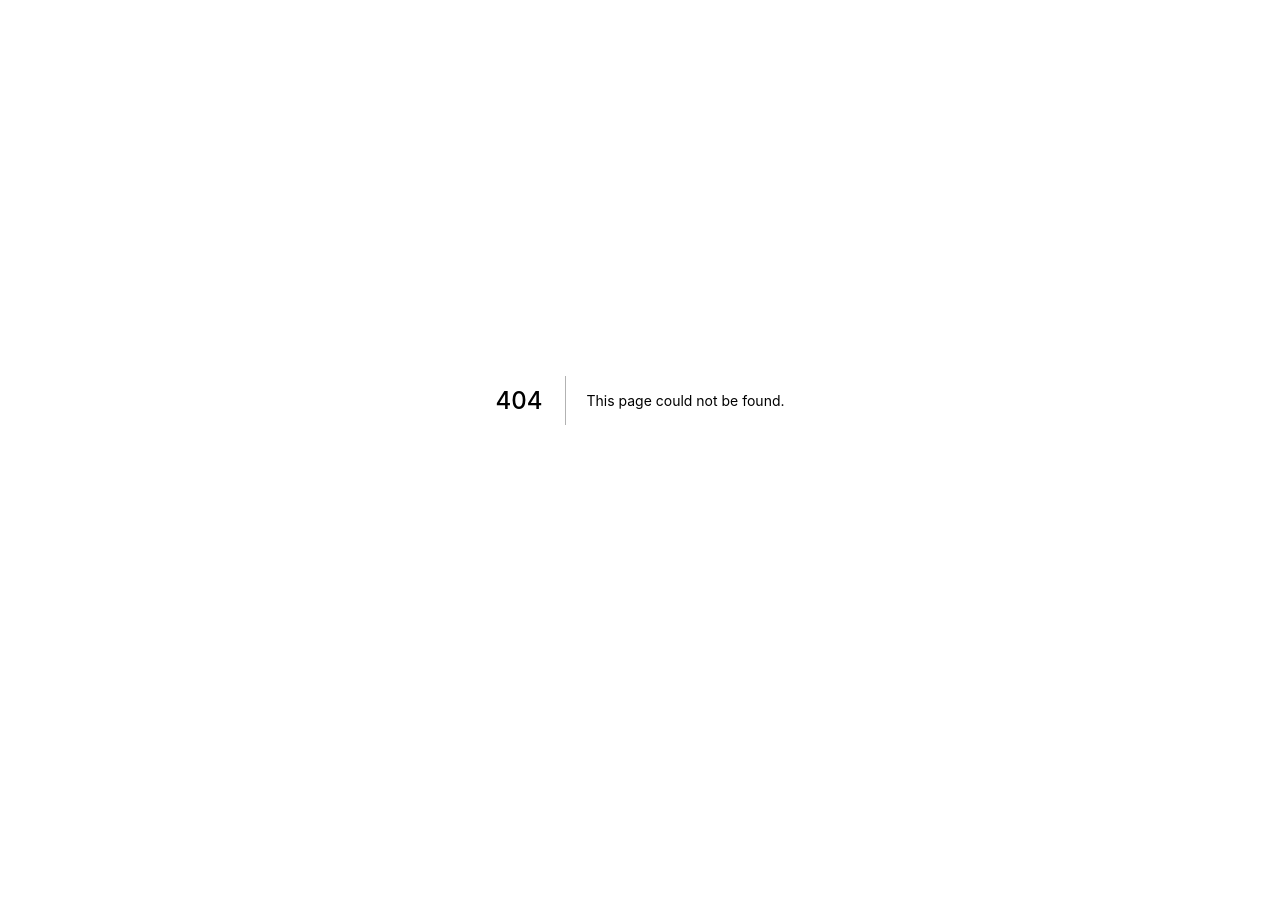
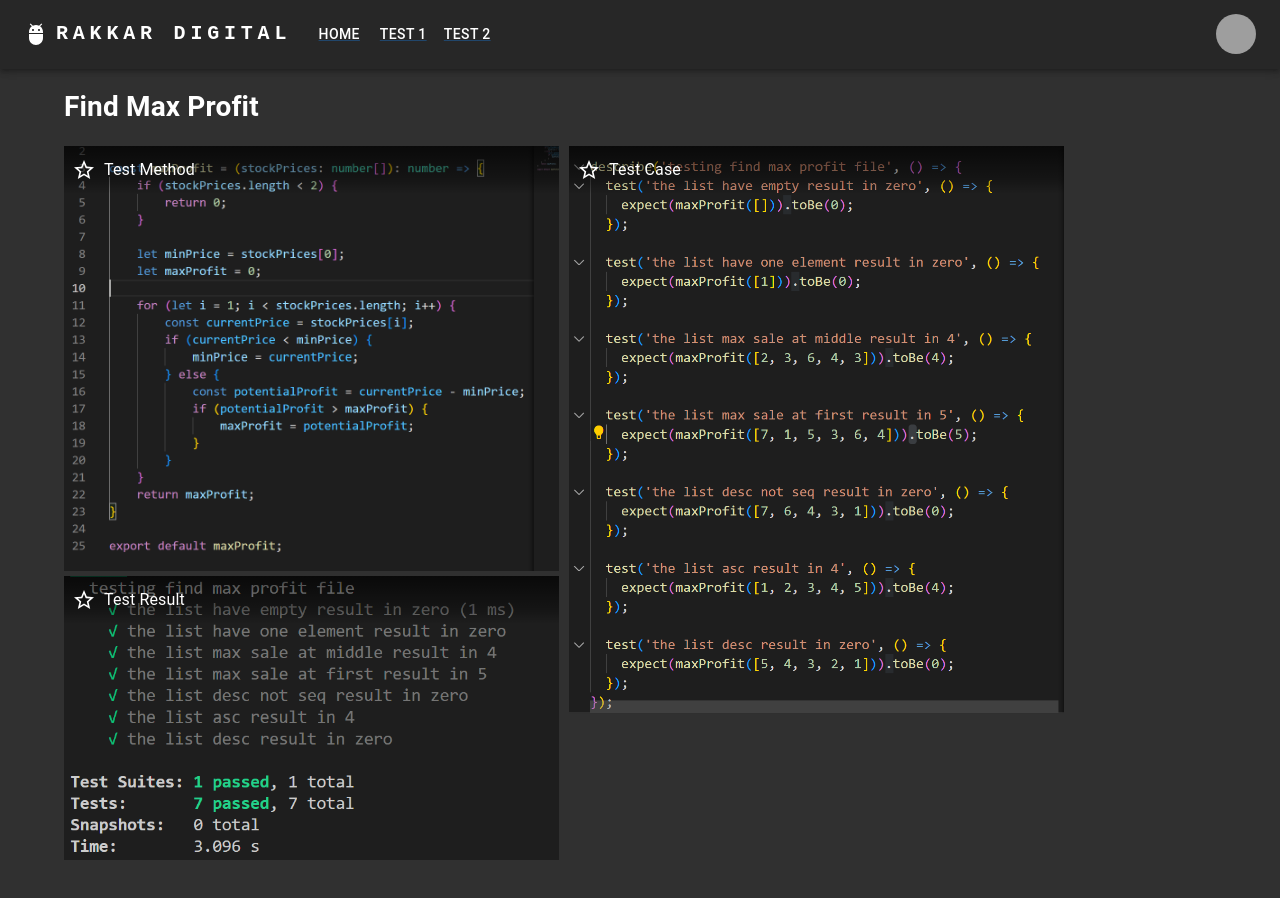
Before and after one commit to baoanh62/Rakkar-TestQuestions, a Next.js app in the folder rakkar-test/: page /test2 in a window 1280 px wide. Before the commit this address had no page. Shown: the top 898 px of the page. Before the commit the page ends 800 px from the top, so only its background shows below. Built offline with nearby package versions, Linux system fonts and the light colour scheme; grey boxes are pictures that could not be loaded.

Commit message:
update typo file name

```diff
--- /dev/null
+++ b/rakkar-test/src/pages/test2.tsx
@@ -0,0 +1,101 @@
+import { Page } from "../types/page";
+import React from "react";
+import MainLayout from '../components/common/MainLayout'
+import ImageList from '@mui/material/ImageList';
+import ImageListItem from '@mui/material/ImageListItem';
+import ImageListItemBar from '@mui/material/ImageListItemBar';
+import IconButton from '@mui/material/IconButton';
+import StarBorderIcon from '@mui/icons-material/StarBorder';
+import { Container } from "@mui/material";
+import Image from 'next/image';
+
+const itemData = [
+    {
+        img: '/testmethod.png',
+        title: "Test Method",
+        author: "Jest Test",
+        featured: false,
+        width: '495px',
+        height: '200px',
+    },
+    {
+        img: '/testcase.png',
+        title: "Test Case",
+        author: "Jest Test",
+        featured: false,
+        width: 495,
+        height: 200,
+    },
+    {
+        img: '/test2result.png',
+        title: "Test Result",
+        author: "Jest Test",
+        featured: false,
+        width: 495,
+        height: 200,
+    }
+];
+
+
+function srcset(image: string, width: number, height: number, rows = 1, cols = 1) {
+    return {
+        src: `${image}?w=${width * cols}&h=${height * rows}&fit=crop&auto=format`,
+        srcSet: `${image}?w=${width * cols}&h=${height * rows
+            }&fit=crop&auto=format&dpr=2 2x`,
+    };
+}
+
+const test2: Page = () => {
+    return (
+        <Container>
+            <h1>Find Max Profit</h1>
+            <ImageList
+                sx={{
+                    width: 1000,
+                    height: 850,
+                    transform: 'translateZ(0)',
+                }}
+                rowHeight={200}
+                gap={10}
+            >
+                {itemData.map((item) => {
+                    const cols = item.featured ? 2 : 1;
+                    const rows = item.featured ? 2 : 1;
+
+                    return (
+                        <ImageListItem key={item.img} cols={cols} rows={rows}>
+                            <img
+                                loading="lazy"
+                                src={item.img}
+                                alt={item.title}
+                                width={item.width}
+                                height={item.height}
+                            />
+                            <ImageListItemBar
+                                sx={{
+                                    background:
+                                        'linear-gradient(to bottom, rgba(0,0,0,0.7) 0%, ' +
+                                        'rgba(0,0,0,0.3) 70%, rgba(0,0,0,0) 100%)',
+                                }}
+                                title={item.title}
+                                position="top"
+                                actionIcon={
+                                    <IconButton
+                                        sx={{ color: 'white' }}
+                                        aria-label={`star ${item.title}`}
+                                    >
+                                        <StarBorderIcon />
+                                    </IconButton>
+                                }
+                                actionPosition="left"
+                            />
+                        </ImageListItem>
+                    );
+                })}
+            </ImageList>
+        </Container>
+    );
+};
+
+export default test2;
+test2.layout = MainLayout
```
Also changed, not shown: rakkar-test/src/pages/test1.tsx (added, +94 -0 lines).
